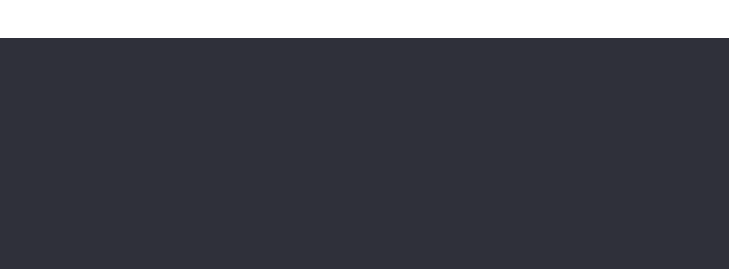
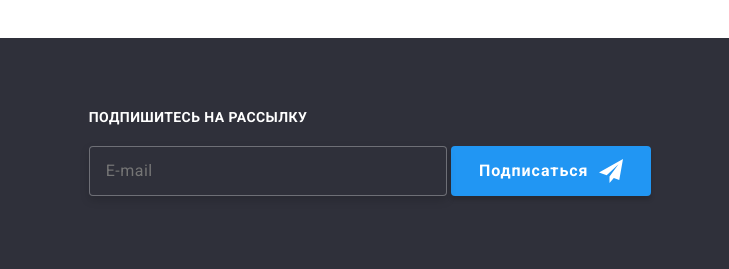
Before and after one commit to NikaNyrkova/goit-markup-hw-06, a plain HTML site: page index.html in a window 1280 px wide. Shown: the part 2671-2940 px from the top of the page, 551-1280 px from the left. Drawn offline with nearby package versions, Linux system fonts and the light colour scheme.

Commit message:
+subscribe-form

```diff
--- a/css/main.css
+++ b/css/main.css
@@ -521,6 +521,93 @@ body {
   margin-left: 70px;
 }
 
+/* SUBSCRIBE FORM */
+
+.subscribe-input {
+  width: 358px;
+  height: 50px;
+  border: 1px solid rgba(255, 255, 255, 0.3);
+  border-radius: 4px;
+  filter: drop-shadow(0px 4px 4px rgba(0, 0, 0, 0.15));
+  background-color: var(--dark-bg);
+  padding-left: 16px;
+
+  font-size: 16px;
+  line-height: 1, 25;
+  align-items: center;
+  letter-spacing: 0.03em;
+  color: rgba(255, 255, 255, 0.6);
+
+  transition-duration: 250ms;
+  transition-timing-function: cubic-bezier(0.4, 0, 0.2, 1);
+}
+
+.subscribe-input:not(:placeholder-shown) {
+  border-color: var(--white);
+  color: var(--white);
+}
+
+.subscribe-input:-webkit-autofill,
+.subscribe-input:-webkit-autofill:hover,
+.subscribe-input:-webkit-autofill:focus {
+  -webkit-text-fill-color: var(--white);
+  -webkit-box-shadow: 0 0 0px 1000px var(--dark-bg) inset;
+}
+
+.subscribe-btn {
+  display: inline-flex;
+  justify-content: center;
+  width: 200px;
+  height: 50px;
+
+  font-family: inherit;
+  font-weight: 700;
+  font-size: 16px;
+  line-height: 1.87;
+  align-items: center;
+  text-align: center;
+  letter-spacing: 0.06em;
+  color: var(--white);
+
+  background-color: var(--accent-color);
+  border: 1px solid transparent;
+  box-shadow: 0px 4px 4px rgba(0, 0, 0, 0.15);
+  border-radius: 4px;
+
+  transition-duration: 250ms;
+  transition-timing-function: cubic-bezier(0.4, 0, 0.2, 1);
+}
+
+/* .form-btn-text {
+} */
+
+.subscribe-send-svg {
+  width: 24px;
+  height: 24px;
+  fill: var(--white);
+
+  margin-left: 10px;
+
+  transition-duration: 250ms;
+  transition-timing-function: cubic-bezier(0.4, 0, 0.2, 1);
+}
+
+.subscribe-btn:hover,
+.subscribe-btn:focus {
+  cursor: pointer;
+  color: var(--accent-color);
+  background-color: var(--white);
+}
+
+.subscribe-btn:hover .subscribe-send-svg,
+.subscribe-btn:focus .subscribe-send-svg {
+  fill: var(--accent-color);
+}
+
+.subscribe-container {
+  margin-left: 93px;
+}
+
 .footer-container {
   display: flex;
   align-items: baseline;
--- a/index.html
+++ b/index.html
@@ -344,7 +344,20 @@
             </li>
           </ul>
         </div>
+        <div class="subscribe-container">
+          <h3 class="title-plus title-plus-foot">Подпишитесь на рассылку</h3>
+          <form method="post" class="subscribe-form">
+            <input type="email" name="email" class="subscribe-input" placeholder="E-mail" required>
+            <button type="submit" class="subscribe-btn">Подписаться
+              <svg class="subscribe-send-svg">
+                <use href="./images/modal-icon/sprite-modal.svg#send"></use>
+              </svg>
+            </button>
+          </form>
+        </div>
       </div>
+
+
 
     </footer>
 
```
